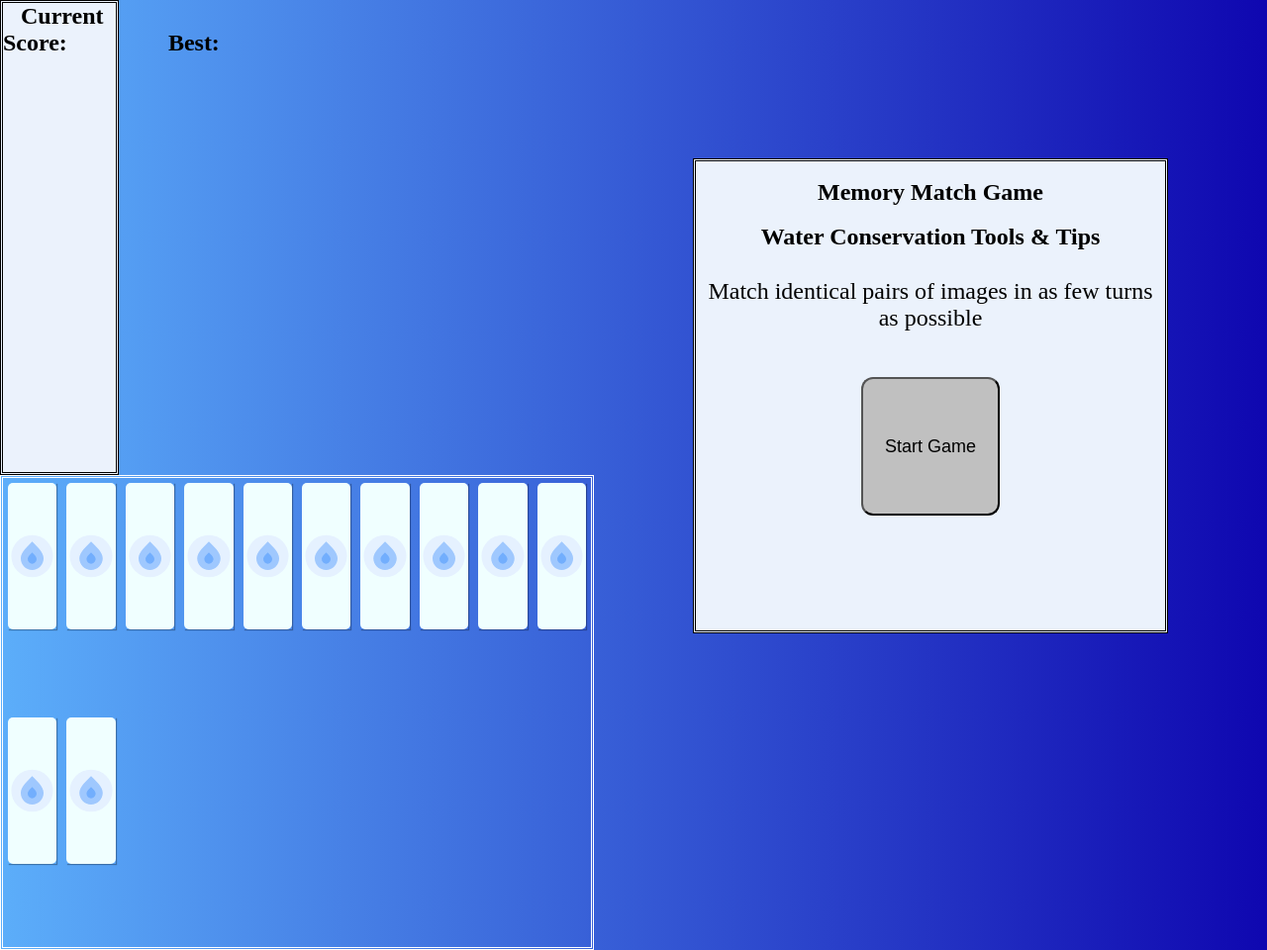
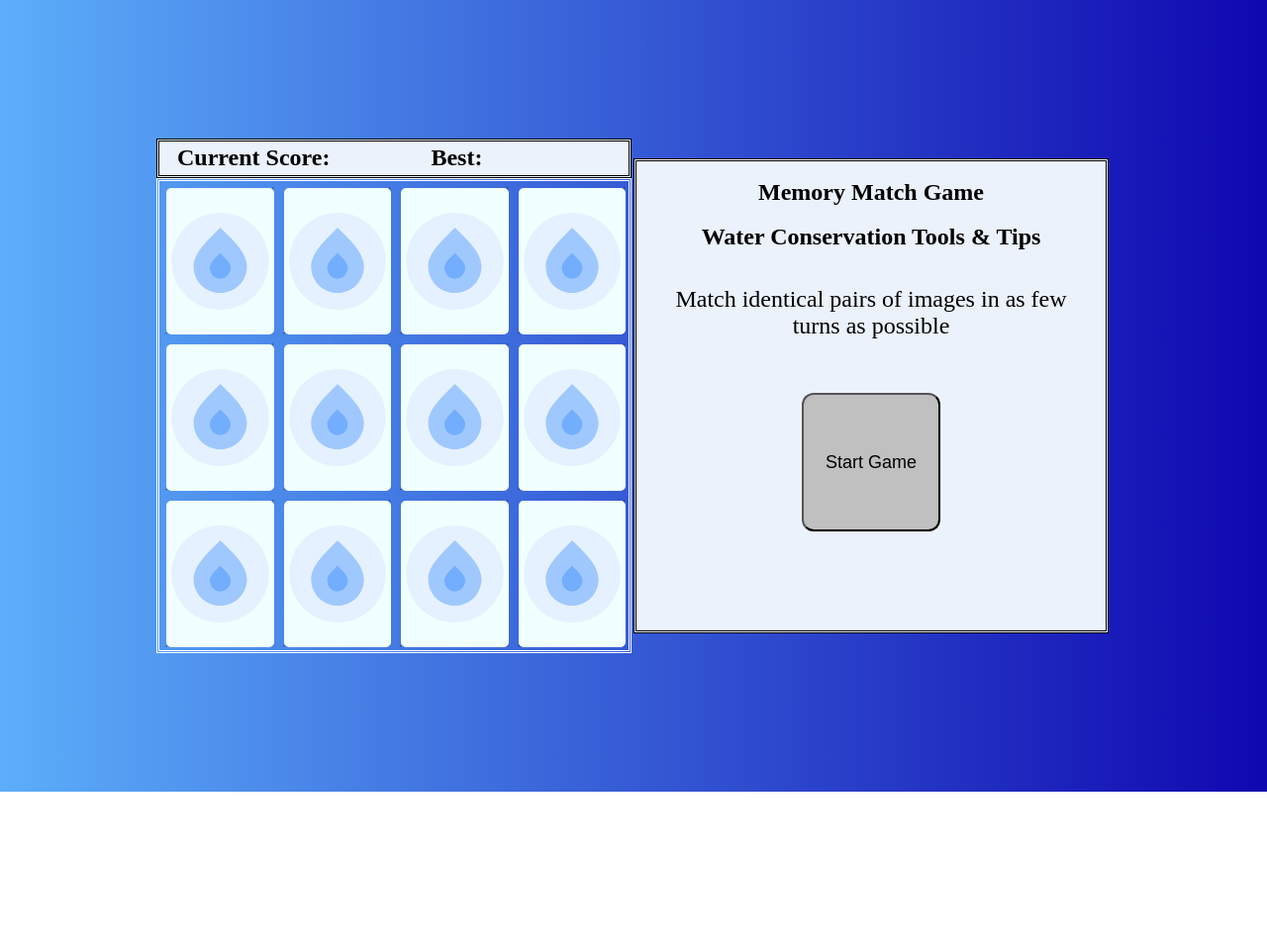
Before and after one commit to agilesumo/water-match-game, a plain HTML site: page index.html in a window 1280 px wide. Shown: the whole page at 99% size. After the commit the page ends 800 px from the top, so only its background shows below. Drawn offline with Linux system fonts and the light colour scheme.

Commit message:
Update styles.css

```diff
--- a/styles.css
+++ b/styles.css
@@ -9,6 +9,10 @@ body {
   display: flex;
   background: #5caefa;
   background: linear-gradient(90deg,rgba(92, 174, 250, 1) 0%, rgba(15, 7, 176, 1) 100%);
+
+    align-items: center;
+  justify-content: center;
+
 }
 
 
@@ -26,24 +30,49 @@ body {
 
 }
 
-# intro h1, h2{
+p{
 
 
-    padding: 5px;
+    margin: 8px;
 	text-align: center;
+
+}
+
+#intro{
+
+
+    margin: 2px;
+	text-align: center;
+
+}
+
+#full-board{
+  width: 650px;
+  height: 480px;
+  margin: auto;
+  text-align:center;
+
+  background: #ebf2fc;
+
+  border-style: double;
+  border-color: black;
+
 
 }
 
 
 #score-board{
-  width: 120px;
-  height: 480px;
+
+
+  width: 480px;
+  height: 40px;
 
 
   background: #ebf2fc;
 
   border-style: double;
   border-color: black;
+  padding-top:3px;
 
 
 }
@@ -76,7 +105,8 @@ p {
 
 
 .memory-game {
-  width: 600px;
+
+  width: 480px;
   height: 480px;
   margin: auto;
   display: flex;
@@ -87,9 +117,10 @@ p {
 }
 
 .memory-card {
-  width: calc(10% - 10px);
+  width: calc(25% - 10px);
   height: calc(33.333% - 10px);
   margin: 5px;
+  padding: 2px;
   position: relative;
   transform: scale(1);
   transform-style: preserve-3d;
```
